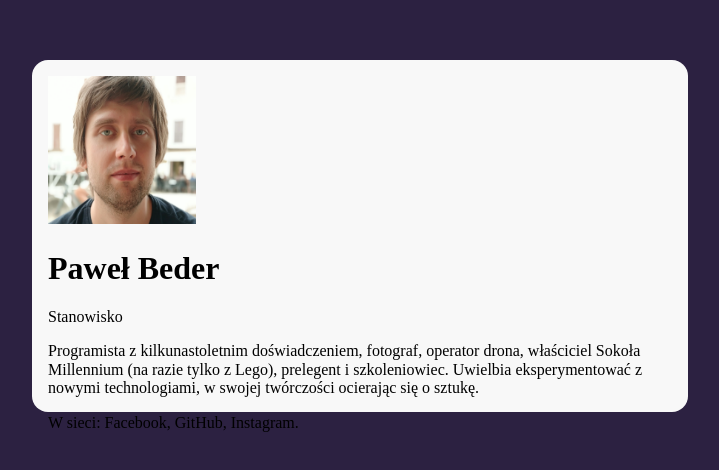
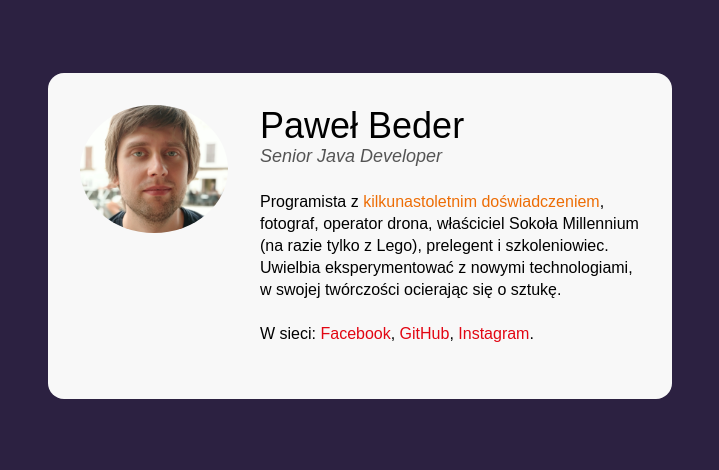
Before and after one commit to bederp/business-card, a plain HTML site: page index.html in a window 1280 px wide. Shown: the part 164-634 px from the top of the page, without its empty margins (280-999 px from the left). Drawn offline with Linux system fonts and the light colour scheme.

Commit message:
Finished styling business card

```diff
--- a/css/style.css
+++ b/css/style.css
@@ -1,20 +1,74 @@
+html {
+  box-sizing: border-box;
+}
+
+*,
+*:before,
+*:after {
+  box-sizing: inherit;
+}
+
 body {
   background: #2c2141;
   min-height: 100vh;
   display: flex;
   justify-content: center;
   align-items: center;
+  font-family: Arial, Helvetica, sans-serif;
+}
+
+.main {
+  width: 624px;
+  /*height: 320px;*/
+  background: #f8f8f8;
+  border-radius: 16px;
+  padding: 32px;
 }
 
 .business-card {
-  width: 624px;
-  height: 320px;
-  background: #f8f8f8;
-  border-radius: 16px;
-  padding: 16px;
+  display: flex;
+  align-items: flex-start;
 }
 
 .business-card__image {
   width: 148px;
-  height: 148px;
+  border-radius: 50%;
+  margin-right: 32px;
 }
+
+.business-card__name {
+  font-size: 36px;
+  font-weight: normal;
+  margin: 0;
+}
+
+.business-card__position {
+  font-size: 18px;
+  margin: 0;
+  color: #545454;
+  font-style: italic;
+}
+
+.business-card__description {
+  font-size: 16px;
+  line-height: 22px;
+  margin: 0 0 22px 0;
+}
+
+.business-card__description--with-margin {
+}
+
+.business-card__link {
+  color: #e20613;
+  font-weight: normal;
+  text-decoration-line: none;
+}
+
+.business-card__header {
+  margin-bottom: 24px;
+}
+
+.special-yellow {
+  color: #ed6d05;
+  font-weight: normal;
+}
--- a/index.html
+++ b/index.html
@@ -7,24 +7,34 @@
     <link href="css/style.css" rel="stylesheet" type="text/css" />
   </head>
   <body>
-    <main class="business-card">
-      <article>
+    <main class="main">
+      <article class="business-card">
         <img
           class="business-card__image"
           src="img/przyciete3.png"
           alt="Paweł Beder zdjęcie twarzy"
         />
-        <header>
-          <h1 class="business-card__title">Paweł Beder</h1>
-          <p class="business-card__subtitle">Stanowisko</p>
-        </header>
-        <p>
-          Programista z kilkunastoletnim doświadczeniem, fotograf, operator
-          drona, właściciel Sokoła Millennium (na razie tylko z Lego), prelegent
-          i szkoleniowiec. Uwielbia eksperymentować z nowymi technologiami, w
-          swojej twórczości ocierając się o sztukę.
-        </p>
-        <p>W sieci: Facebook, GitHub, Instagram.</p>
+        <aside>
+          <header class="business-card__header">
+            <h1 class="business-card__name">Paweł Beder</h1>
+            <p class="business-card__position">Senior Java Developer</p>
+          </header>
+          <p
+            class="business-card__description business-card__description--with-margin"
+          >
+            Programista z
+            <strong class="special-yellow"
+              >kilkunastoletnim doświadczeniem</strong
+            >, fotograf, operator drona, właściciel Sokoła Millennium (na razie
+            tylko z Lego), prelegent i szkoleniowiec. Uwielbia eksperymentować z
+            nowymi technologiami, w swojej twórczości ocierając się o sztukę.
+          </p>
+          <p class="business-card__description">
+            W sieci: <a class="business-card__link" href="#">Facebook</a>,
+            <a class="business-card__link" href="#">GitHub</a>,
+            <a class="business-card__link" href="#">Instagram</a>.
+          </p>
+        </aside>
       </article>
     </main>
   </body>
```
